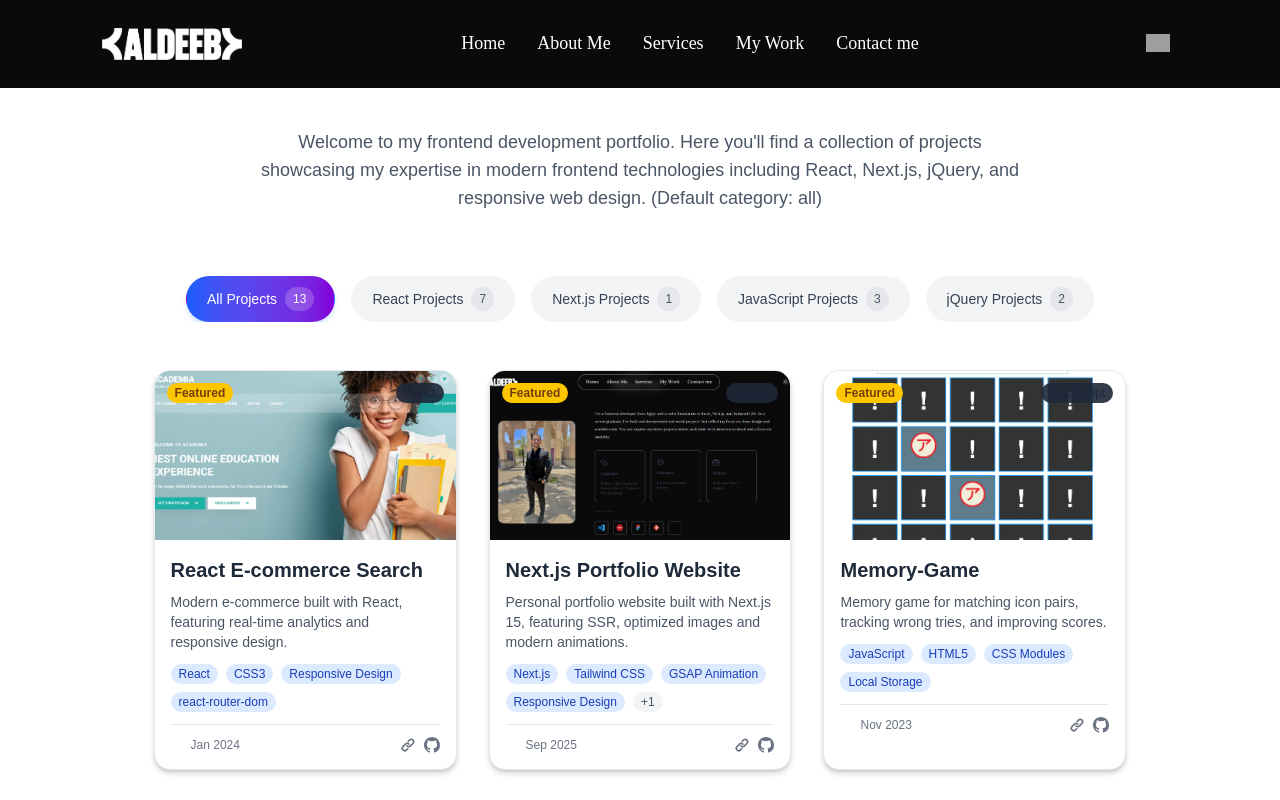
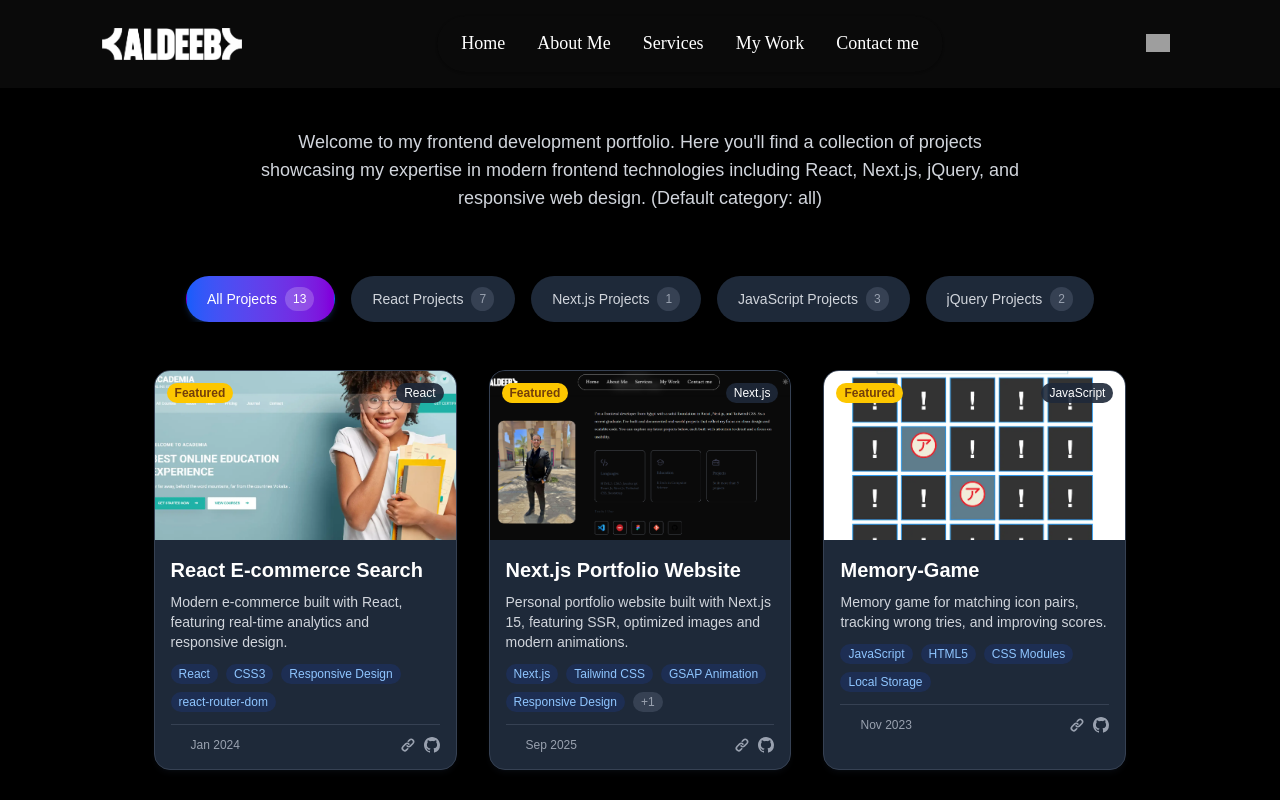
Before and after one commit to Mahmoud-Aldeeb/My-Portfolio, a Next.js app: page /pages/projects in a window 1280 px wide. Shown: the top 800 px of the page. Built offline with nearby package versions, Linux system fonts and the light colour scheme; no server answers; grey boxes are pictures that could not be loaded; a web font is replaced by a local one.

Commit message:
Your commit message

```diff
--- a/app/pages/projects/page.jsx
+++ b/app/pages/projects/page.jsx
@@ -15,7 +15,7 @@ async function fetchPortfolioData() {
 export default async function ProjectsPage({ searchParams }) {
   const data = await fetchPortfolioData();
   const cookieStore = await cookies();
-  const currentTheme = cookieStore.get("theme")?.value || "light";
+  const currentTheme = cookieStore.get("theme")?.value || "dark";
   const { initialCategory } = await searchParams;
   const validCategories = ["all", "react", "nextjs", "javascript", "jQuery"];
   const selectedCategory = validCategories.includes(initialCategory)
```
